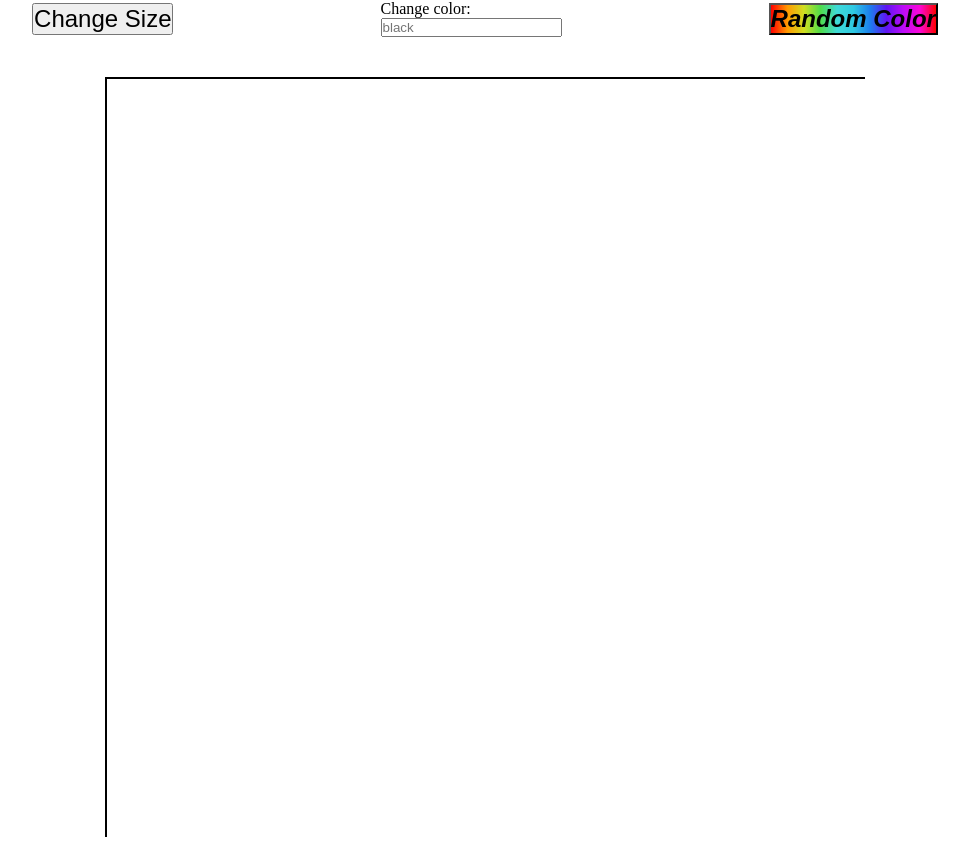
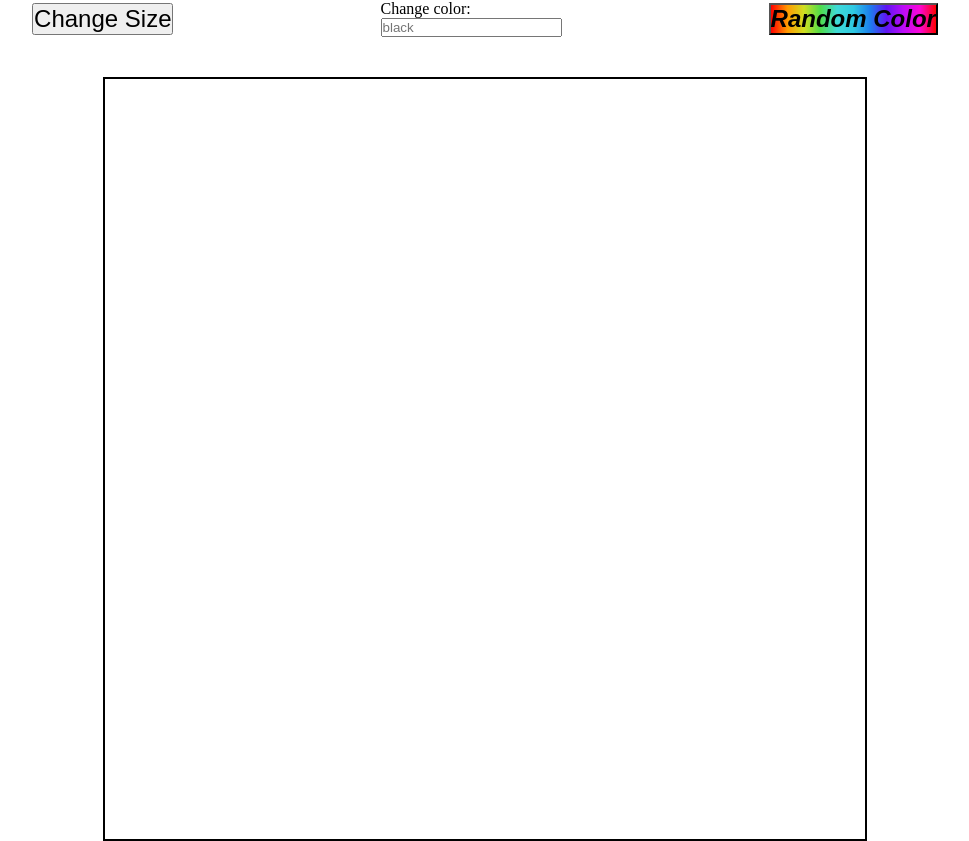
Before and after one commit to chiragchhabria2/Etch-a-sketch, a plain HTML site: page index.html in a window 1280 px wide. Shown: the whole page, without its empty margins (155-1124 px from the left). Drawn offline with Linux system fonts and the light colour scheme.

Commit message:
fixed border issue

```diff
--- a/style.css
+++ b/style.css
@@ -1,5 +1,5 @@
 * {
-    box-sizing: border-box;
+
     padding: 0;
     margin: 0;
 }
@@ -8,7 +8,7 @@
     --CONTAINER-DIMENSIONS : min(95vh , 95vw);
 
     --NUMBER-OF-SQUARES : 0;
-    --SQUARE-DIMENSIONS : calc( var(--CONTAINER-DIMENSIONS) / var(--NUMBER-OF-SQUARES));
+    --SQUARE-DIMENSIONS : calc(( var(--CONTAINER-DIMENSIONS))/ var(--NUMBER-OF-SQUARES));
 }
 
 header {
@@ -21,7 +21,8 @@ header {
 }
 
 #container {
-    border: 2px double black;
+    border: 2px solid black;
+
     max-width: var(--CONTAINER-DIMENSIONS);
     max-height: var(--CONTAINER-DIMENSIONS);
     display: grid;
```
